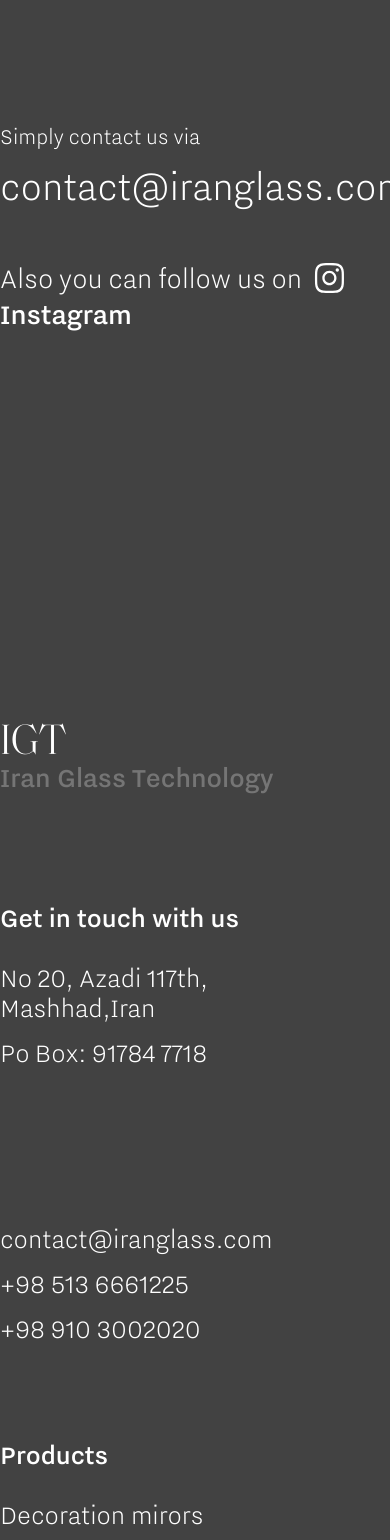
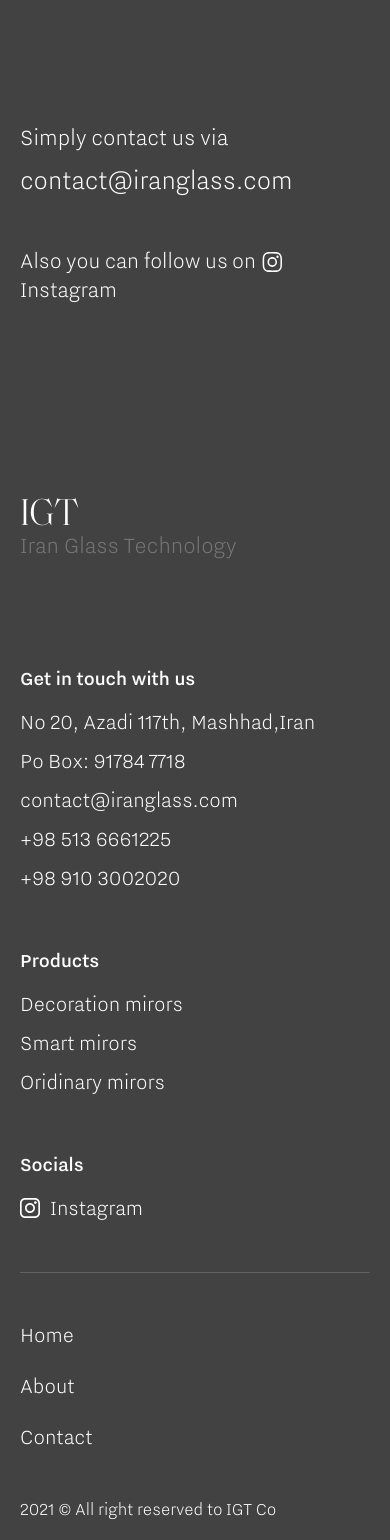
Before and after one commit to mmdsh-programmer/iran-glass-react, a React (Create React App) app: page / in a window 390 px wide. Shown: the part 6140-7680 px from the top of the page. Built offline with nearby package versions, Linux system fonts and the light colour scheme.

Commit message:
make footer responsive

```diff
--- a/src/components/Footer/Footer.js
+++ b/src/components/Footer/Footer.js
@@ -8,7 +8,7 @@
   const customFooter = classNames(styles["main-footer"], classes);
   return (
     <footer className={customFooter}>
-      <div className={`container`}>
+      <div className={`container ${styles["container"]}`}>
         <div className={`row flex-column ${styles["contact"]}`}>
           <h4 className={styles["contact-title"]}>Simply contact us via</h4>
           <a
@@ -138,7 +138,7 @@
 
         <div className={`row wrap ${styles["footer-copyright"]}`}>
           <nav className={styles["footer-copyright-navbar"]}>
-            <ul className={styles["footer-copyright-menu"]}>
+            <ul className={`${styles["footer-copyright-menu"]} wrap`}>
               <li className={styles["menu-item"]}>
                 <Link to="/" className={styles["menu-link"]}>
                   Home
@@ -156,10 +156,22 @@
               </li>
             </ul>
           </nav>
+          <div
+            className={`${styles["copyright-link-container"]} row flex-column`}
+          >
+            <Link to="/" className={styles["copyright-link"]}>
+              2021 © All right reserved to IGT Co
+            </Link>
 
-          <Link to="/" className={styles["copyright-link"]}>
-            2021 © All right reserved to IGT Co
-          </Link>
+            <a
+              href="https://wearecolorz.com"
+              target="_blank"
+              rel="noopener"
+              className={styles["copyright-link"]}
+            >
+              Design & development by Colorz.
+            </a>
+          </div>
         </div>
       </div>
     </footer>
--- a/src/components/Footer/Footer.module.css
+++ b/src/components/Footer/Footer.module.css
@@ -127,13 +127,13 @@
 }
 
 .contact .contact-title {
-  font-size: clamp(25px, 1.77vw, 34px);
+  font-size: clamp(26px, 1.77vw, 34px);
   margin-bottom: 15px;
 }
 
 .contact .contact-email {
   margin-bottom: 53px;
-  font-size: clamp(45px, 3.125vw, 53px);
+  font-size: clamp(40px, 3.125vw, 53px);
   text-decoration: none;
   width: fit-content;
 }
@@ -154,3 +154,102 @@
   vertical-align: middle;
   margin: 0 9px 5px 12px;
 }
+
+@media screen and (max-width: 1850px) {
+  .main-footer .container {
+    padding: 0 20px;
+  }
+}
+
+@media screen and (max-width: 768px) {
+}
+
+@media screen and (max-width: 575px) {
+  .subscribe dt {
+    font-size: 38px;
+  }
+
+  .subscribe dd {
+    font-family: NittiGrotesk-Light;
+    font-size: 26px;
+  }
+
+  .contact .follow-instagram {
+    font-size: 25px;
+  }
+
+  .follow-instagram .instagram-link .instagram-icon {
+    width: 20px;
+    height: 20px;
+    margin: 3px 5px 5px 6px;
+  }
+
+  .follow-instagram .instagram-link {
+    font-family: NittiGrotesk-Light;
+  }
+
+  .contact {
+    padding-bottom: 192px;
+    max-width: 984px;
+  }
+
+  .main-footer .footer-info-title {
+    font-size: 22px;
+    margin-bottom: 20px;
+  }
+
+  .main-footer .footer-info-address,
+  .main-footer .footer-info-postcode {
+    font-size: 24px;
+  }
+
+  .main-footer .menu-item {
+    width: auto;
+    max-width: unset;
+  }
+
+  .no-title .menu-item:first-child {
+    margin-top: 15px;
+  }
+
+  .main-footer [class*="col-"] {
+    width: 100%;
+    margin-bottom: 60px;
+  }
+
+  .main-footer [class*="col-"]:first-child {
+    margin-bottom: 0;
+  }
+
+  .main-footer [class*="col-"]:last-child {
+    margin-bottom: 50px;
+    padding-bottom: 50px;
+    border-bottom: 1px solid var(--grey-darken-2);
+  }
+
+  .main-footer .menu-link {
+    font-size: 24px;
+  }
+
+  .footer-copyright-menu .menu-item {
+    margin: 0 134px 27px 0;
+  }
+
+  .footer-copyright-menu .menu-item .menu-link {
+    text-transform: none;
+  }
+
+  .footer-copyright .copyright-link-container {
+    margin-top: 50px;
+  }
+
+  .footer-copyright .copyright-link:first-child {
+    margin-bottom: 20px;
+  }
+}
+
+@media screen and (max-width: 425px) {
+  .contact .contact-email {
+    font-size: 30px;
+  }
+}
--- a/src/styles/App.css
+++ b/src/styles/App.css
@@ -165,6 +165,7 @@
     --hero-text: #263238;
     --grey-lighten-3: #eeeeee;
     --grey-darken-1: #757575;
+    --grey-darken-2: #616161;
     --grey-darken-3: #424242;
     --grey-lighten: linear-gradient(
       to bottom,
```
